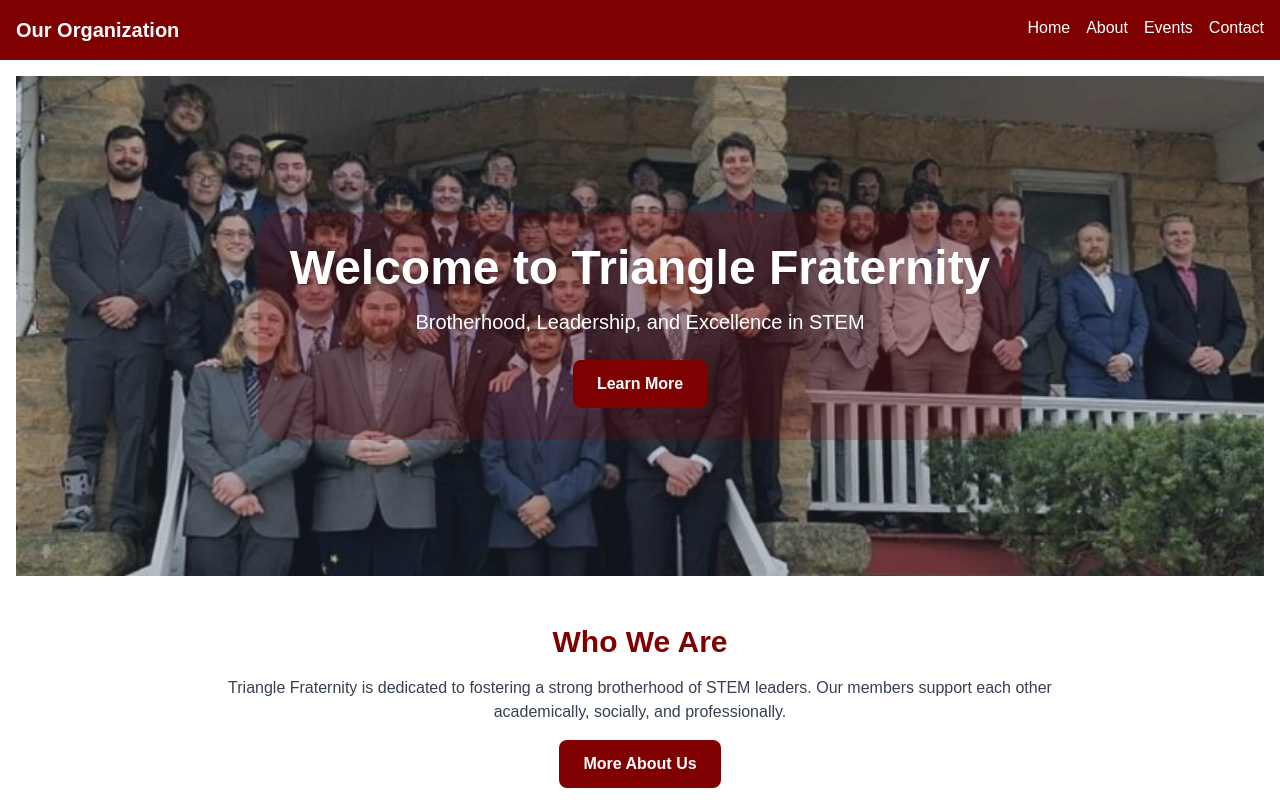
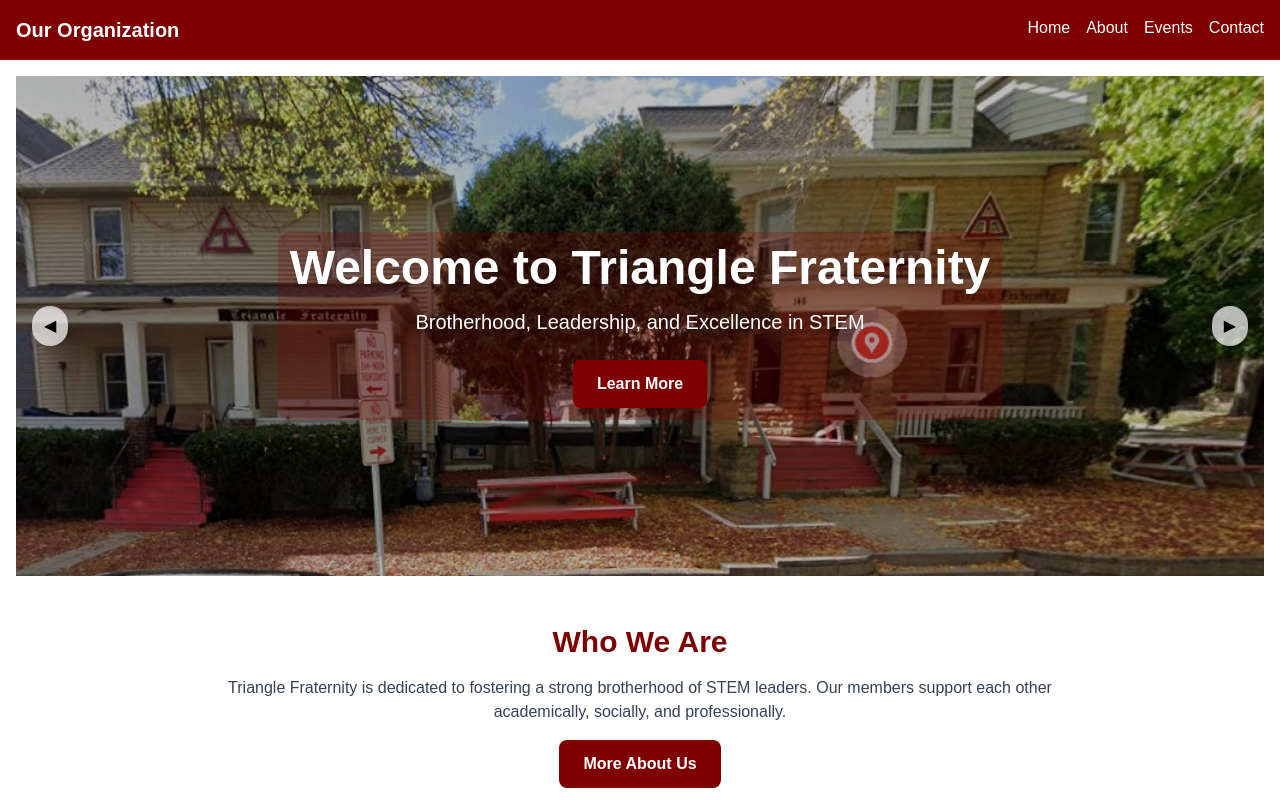
Before and after one commit to Kalaus15/triangle-website, a Next.js app: page / in a window 1280 px wide. Shown: the top 800 px of the page. Built offline with nearby package versions, Linux system fonts and the light colour scheme.

Commit message:
Added carousel to homepage

```diff
--- a/app/page.tsx
+++ b/app/page.tsx
@@ -1,26 +1,72 @@
-import Image from "next/image";
-import Link from "next/link";
-import events from "@/data/events.json";
-import officers from "@/data/officers.json"
+"use client"
+import Image from "next/image"
+import Link from "next/link"
+import events from "@/data/events.json"
+import officers from "@/data/officers.json" assert { type: "json" };
+import { useKeenSlider } from "keen-slider/react"
+import { useEffect } from "react"
+import * as motion from "motion/react-client"
+import "keen-slider/keen-slider.min.css"
+
+const images = [
+  { src: "/images/house.jpg", alt: "Chapter House" },
+  { src: "/images/social.jpg", alt: "Social Event" },
+  { src: "/images/founders.jpg", alt: "Founders Picture" },
+]
 
 export default function HomePage() {
+  const [sliderRef, slider] = useKeenSlider<HTMLDivElement>({
+    loop: true,
+  })
+
+  useEffect(() => {
+    const interval = setInterval(() => {
+      slider.current?.next()
+    }, 6000)
+    return () => clearInterval(interval)
+  }, [slider])
+
   return (
-    <main>
-      {/* Hero Section */}
-      <section className="relative h-[500px] flex items-center justify-center text-center bg-gray-700 text-white">
-        <Image
-          src="/images/hero.jpg"
-          alt="Fraternity Group"
-          layout="fill"
-          objectFit="cover"
-          className="opacity-70"
+    <main className="overflow-x-hidden">
+      {/* Hero Section with Carousel */}
+      <section className="relative h-[500px] overflow-hidden">
+        {/* Image Carousel */}
+        <div ref={sliderRef} className="keen-slider w-full h-full">
+          {images.map((img, idx) => (
+            <div className="keen-slider__slide w-full h-full" key={idx}>
+              <motion.img
+                src={img.src}
+                alt={img.alt}
+                className="w-full h-full object-cover"
+                initial={{ opacity: 0 }}
+                animate={{ opacity: 1 }}
+                transition={{ duration: 0.8 }}
               />
-        <div className="relative flex items-center justify-center py-8 px-8 rounded-3xl bg-center bg-[#7f0000]/25">
-          <div className="relative z-10">
-            <h1 className="text-5xl font-bold drop-shadow-md">Welcome to Triangle Fraternity</h1>
+            </div>
+          ))}
+        </div>
+
+        {/* Arrows */}
+        <button
+          onClick={() => slider.current?.prev()}
+          className="absolute top-1/2 left-4 transform -translate-y-1/2 z-20 bg-white bg-opacity-70 hover:bg-opacity-100 text-black px-3 py-2 rounded-full shadow-md"
+        >
+          ◀
+        </button>
+        <button
+          onClick={() => slider.current?.next()}
+          className="absolute top-1/2 right-4 transform -translate-y-1/2 z-20 bg-white bg-opacity-70 hover:bg-opacity-100 text-black px-3 py-2 rounded-full shadow-md"
+        >
+          ▶
+        </button>
+
+        {/* Overlay with Title and Button */}
+        <div className="absolute inset-0 bg-black bg-opacity-25 flex items-center justify-center text-center">
+          <div className="text-white z-10 bg-center bg-[#7f0000]/25 rounded-xl p-3">
+            <h1 className="text-5xl font-bold drop-shadow-md ">Welcome to Triangle Fraternity</h1>
             <p className="mt-4 text-xl">Brotherhood, Leadership, and Excellence in STEM</p>
             <Link href="/about">
-              <button className="mt-6 px-6 py-3 bg-[#7f0000] hover:bg-[#5c0000] text-white font-semibold rounded-lg">
+              <button className="mt-6 px-6 py-3 bg-[#7f0000] hover:bg-[#5c0000] duration-150 text-white font-semibold rounded-lg">
                 Learn More
               </button>
             </Link>
@@ -36,7 +82,7 @@
           Our members support each other academically, socially, and professionally.
         </p>
         <Link href="/about">
-          <button className="mt-4 px-6 py-3 bg-[#7f0000] hover:bg-[#5c0000] text-white font-semibold rounded-lg">
+          <button className="mt-4 px-6 py-3 bg-[#7f0000] hover:bg-[#5c0000] duration-150 text-white font-semibold rounded-lg">
             More About Us
           </button>
         </Link>
@@ -70,7 +116,7 @@
           Interested in joining? Contact us to learn more about our brotherhood and recruitment process.
         </p>
         <Link href="/contact">
-          <button className="mt-4 px-6 py-3 bg-[#7f0000] hover:bg-[#5c0000] text-white font-semibold rounded-lg">
+          <button className="mt-4 px-6 py-3 bg-[#7f0000] hover:bg-[#5c0000] duration-150 text-white font-semibold rounded-lg">
             Get In Touch
           </button>
           <div className="mx-auto mt-6 max-w-md">
@@ -84,8 +130,8 @@
           </div>
         </Link>
       </section>
-      <section className="max-w-4xl mx-auto py-12 px-6 text-center">
-          </section>
+
+      <section className="max-w-4xl mx-auto py-12 px-6 text-center"></section>
     </main>
-  );
+  )
 }
--- a/package.json
+++ b/package.json
@@ -12,7 +12,7 @@
     "framer-motion": "^12.9.4",
     "keen-slider": "^6.8.6",
     "motion": "^12.9.4",
-    "next": "^15.3.1",
+    "next": "^15.3.5",
     "react": "^19.0.0",
     "react-dom": "^19.0.0"
   },
```
Also changed, not shown: 1 other file (tests, documents, lock files or other folders). Lines whose indentation alone changed are shown as unchanged.
